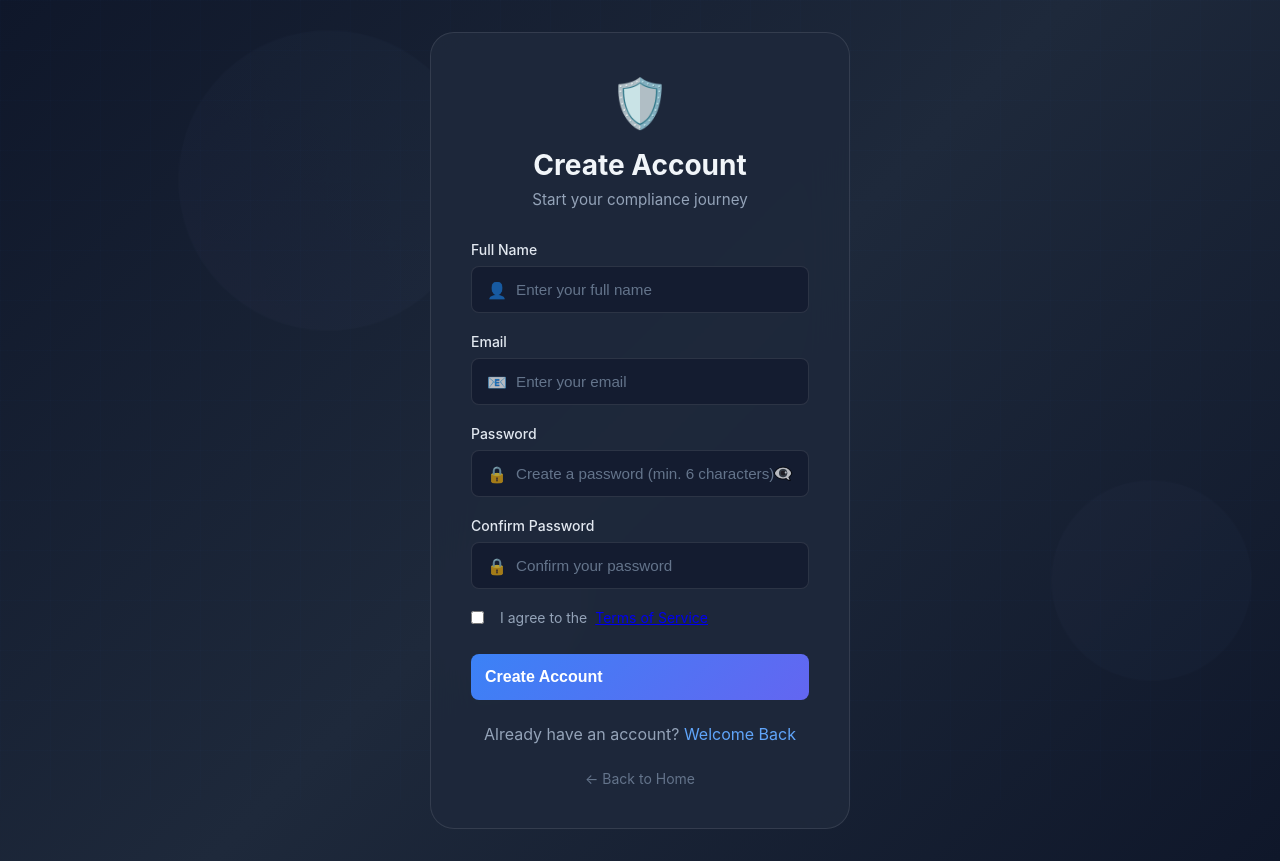
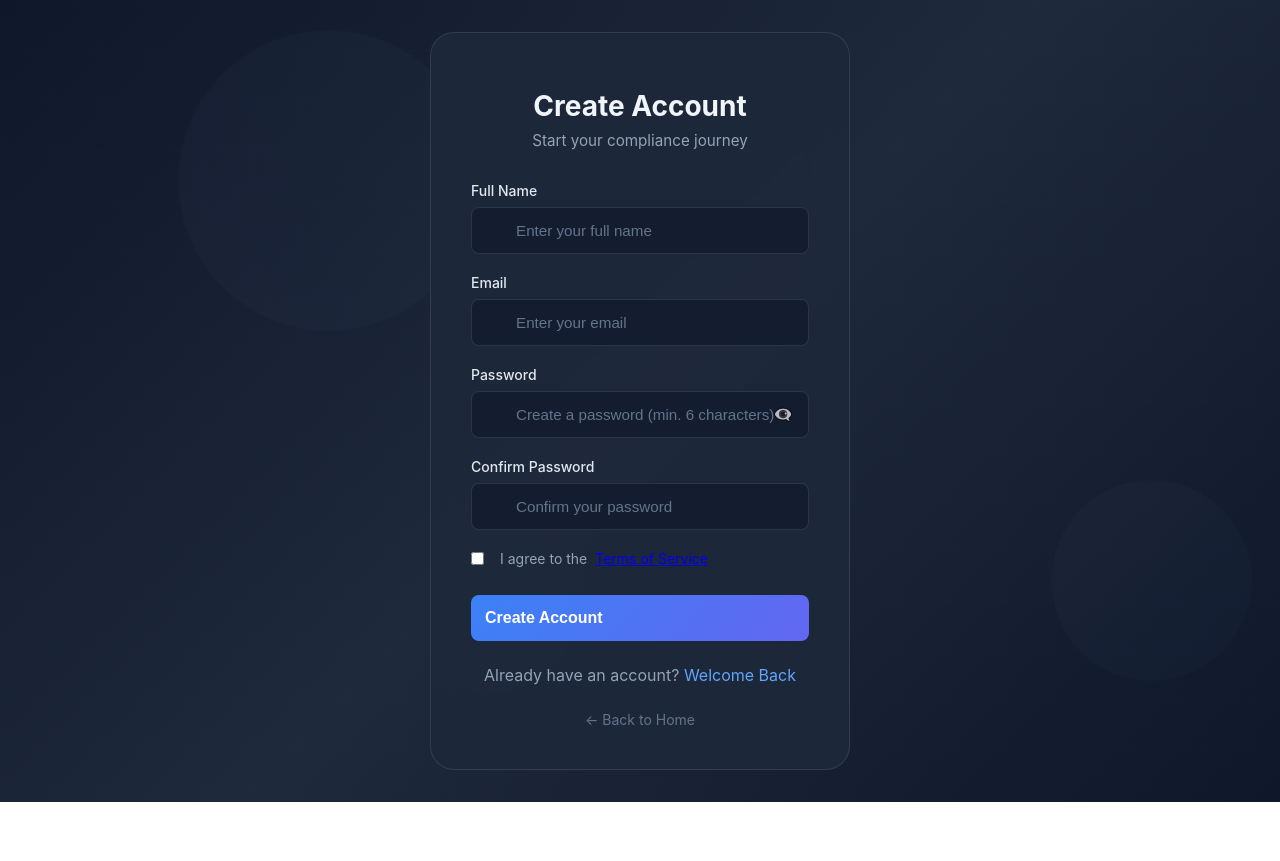
Before and after one commit to abdullahmmsr-sys/Final_Project, a React (Create React App) app in the folder frontend/: page /signup in a window 1280 px wide. After the commit the page ends 802 px from the top, so only its background shows below. Built offline with nearby package versions, Linux system fonts and the light colour scheme; no server answers; the HTML template or start-up script is replaced by a standard one.

Commit message:
updated version

```diff
--- a/frontend/src/pages/LoginPage.js
+++ b/frontend/src/pages/LoginPage.js
@@ -74,7 +74,7 @@ const LoginPage = () => {
       <div className="auth-card animate-fade-in-up">
         {/* Logo/Brand */}
         <div className="auth-header">
-          <div className="auth-logo">🛡️</div>
+          <div className="auth-logo"></div>
           <h1>{t('loginTitle')}</h1>
           <p>{t('loginSubtitle')}</p>
         </div>
@@ -92,7 +92,7 @@ const LoginPage = () => {
           <div className="form-group">
             <label htmlFor="email">{t('email')}</label>
             <div className="input-wrapper">
-              <span className="input-icon">📧</span>
+              <span className="input-icon"></span>
               <input
                 type="email"
                 id="email"
@@ -109,7 +109,7 @@ const LoginPage = () => {
           <div className="form-group">
             <label htmlFor="password">{t('password')}</label>
             <div className="input-wrapper">
-              <span className="input-icon">🔒</span>
+              <span className="input-icon"></span>
               <input
                 type={showPassword ? 'text' : 'password'}
                 id="password"
@@ -165,7 +165,7 @@ const LoginPage = () => {
         {/* Social Login Options (can be enabled later) */}
         <div className="social-login">
           <button className="btn btn-social google" disabled>
-            <span>🔵</span> {isRTL ? 'المتابعة مع Google' : 'Continue with Google'}
+            <span></span> {isRTL ? 'المتابعة مع Google' : 'Continue with Google'}
           </button>
         </div>
 
--- a/frontend/src/pages/SignupPage.js
+++ b/frontend/src/pages/SignupPage.js
@@ -142,7 +142,7 @@ const SignupPage = () => {
       <div className="auth-card animate-fade-in-up">
         {/* Logo/Brand */}
         <div className="auth-header">
-          <div className="auth-logo">🛡️</div>
+          <div className="auth-logo"></div>
           <h1>{t('signupTitle')}</h1>
           <p>{t('signupSubtitle')}</p>
         </div>
@@ -160,7 +160,7 @@ const SignupPage = () => {
           <div className="form-group">
             <label htmlFor="fullName">{t('fullName')}</label>
             <div className="input-wrapper">
-              <span className="input-icon">👤</span>
+              <span className="input-icon"></span>
               <input
                 type="text"
                 id="fullName"
@@ -177,7 +177,7 @@ const SignupPage = () => {
           <div className="form-group">
             <label htmlFor="email">{t('email')}</label>
             <div className="input-wrapper">
-              <span className="input-icon">📧</span>
+              <span className="input-icon"></span>
               <input
                 type="email"
                 id="email"
@@ -194,7 +194,7 @@ const SignupPage = () => {
           <div className="form-group">
             <label htmlFor="password">{t('password')}</label>
             <div className="input-wrapper">
-              <span className="input-icon">🔒</span>
+              <span className="input-icon"></span>
               <input
                 type={showPassword ? 'text' : 'password'}
                 id="password"
@@ -218,7 +218,7 @@ const SignupPage = () => {
           <div className="form-group">
             <label htmlFor="confirmPassword">{t('confirmPassword')}</label>
             <div className="input-wrapper">
-              <span className="input-icon">🔒</span>
+              <span className="input-icon"></span>
               <input
                 type={showPassword ? 'text' : 'password'}
                 id="confirmPassword"
```
